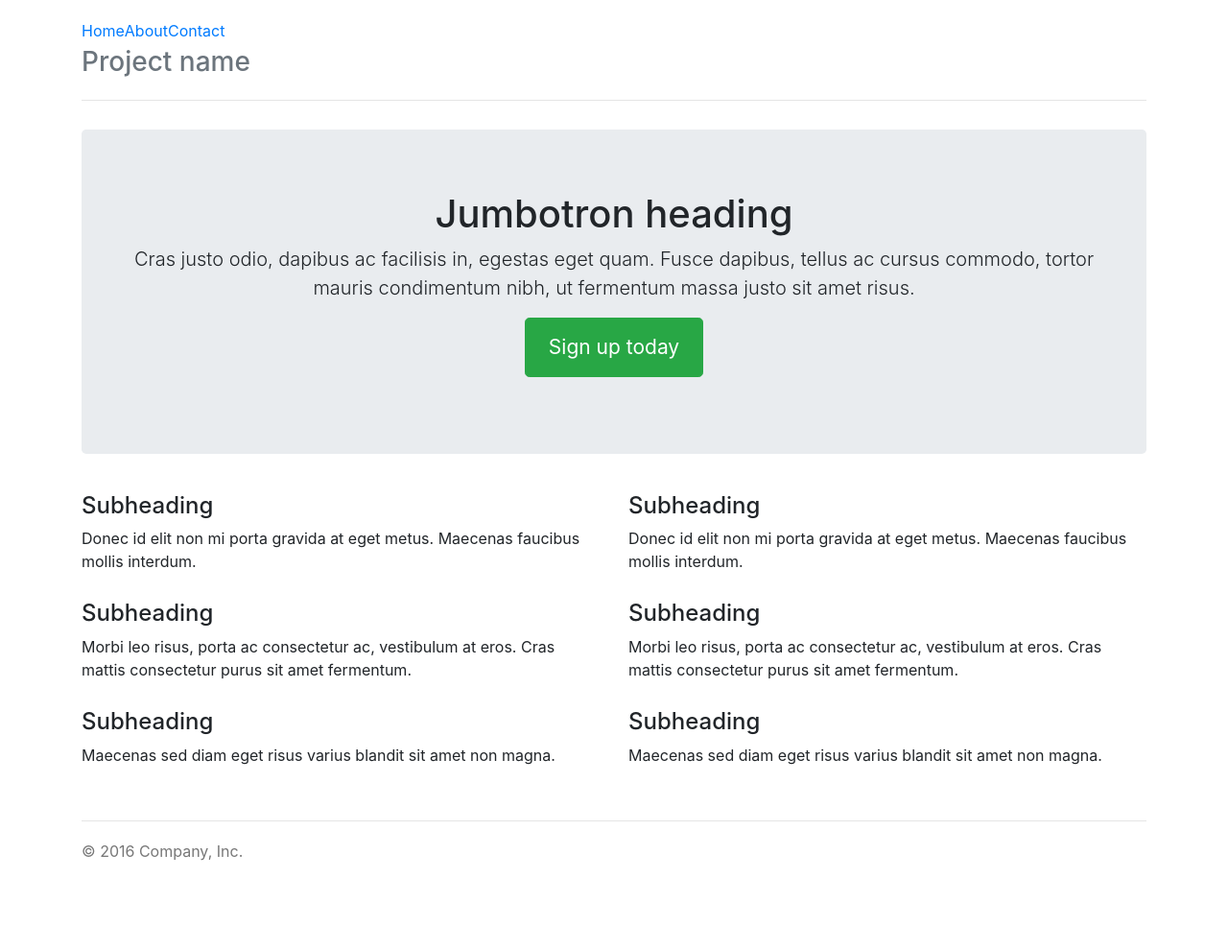
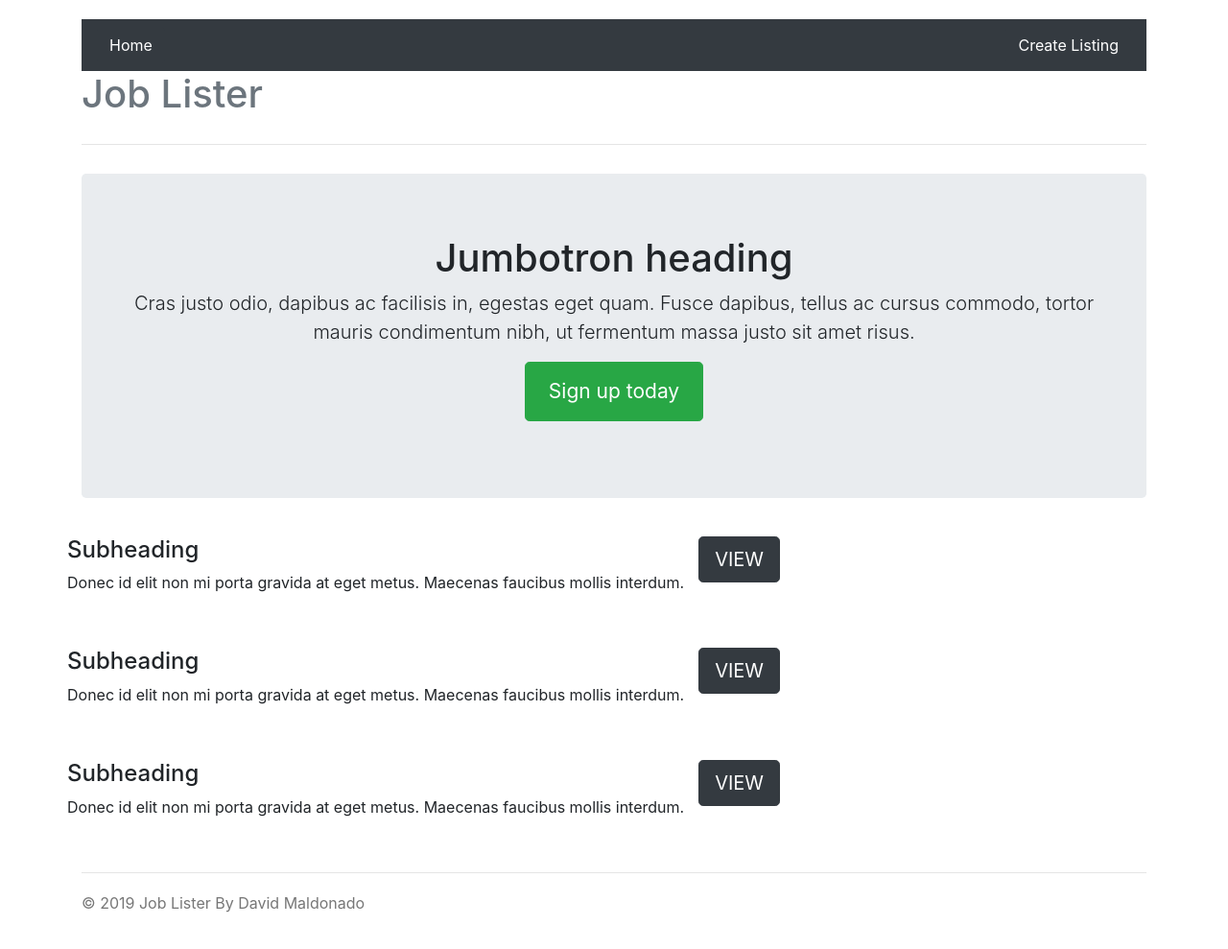
Before and after one commit to DavidMaldonado0/PHPDemos, a PHP site: page / in a window 1280 px wide. Shown: the whole page at 96% size. Before the commit the page ends 897 px from the top, so only its background shows below. Run offline with PHP 8.4, Linux system fonts and the light colour scheme.

Commit message:
Templates Finish

```diff
--- a/joblister/templates/frontpage.php
+++ b/joblister/templates/frontpage.php
@@ -1,34 +1,40 @@
 <?php include 'inc/header.php'; ?>
 
 
-      <div class="jumbotron">
+    <div class="jumbotron">
         <h1>Jumbotron heading</h1>
         <p class="lead">Cras justo odio, dapibus ac facilisis in, egestas eget quam. Fusce dapibus, tellus ac cursus commodo, tortor mauris condimentum nibh, ut fermentum massa justo sit amet risus.</p>
         <p><a class="btn btn-lg btn-success" href="#" role="button">Sign up today</a></p>
-      </div>
+    </div>
 
-      <div class="row marketing">
-        <div class="col-lg-6">
+    <div class="row marketing">
+        <div class="col-lmd-10">
           <h4>Subheading</h4>
           <p>Donec id elit non mi porta gravida at eget metus. Maecenas faucibus mollis interdum.</p>
+        </div>
+        <div class="col-md-2">
+            <button class="btn btn-dark btn-lg" href="">VIEW</button>
+        </div>
+    </div>
 
-          <h4>Subheading</h4>
-          <p>Morbi leo risus, porta ac consectetur ac, vestibulum at eros. Cras mattis consectetur purus sit amet fermentum.</p>
-
-          <h4>Subheading</h4>
-          <p>Maecenas sed diam eget risus varius blandit sit amet non magna.</p>
-        </div>
-
-        <div class="col-lg-6">
+    <div class="row marketing">
+        <div class="col-lmd-10">
           <h4>Subheading</h4>
           <p>Donec id elit non mi porta gravida at eget metus. Maecenas faucibus mollis interdum.</p>
+        </div>
+        <div class="col-md-2">
+            <button class="btn btn-dark btn-lg" href="">VIEW</button>
+        </div>
+    </div>
 
+    <div class="row marketing">
+        <div class="col-lmd-10">
           <h4>Subheading</h4>
-          <p>Morbi leo risus, porta ac consectetur ac, vestibulum at eros. Cras mattis consectetur purus sit amet fermentum.</p>
-
-          <h4>Subheading</h4>
-          <p>Maecenas sed diam eget risus varius blandit sit amet non magna.</p>
+          <p>Donec id elit non mi porta gravida at eget metus. Maecenas faucibus mollis interdum.</p>
         </div>
-      </div>
+        <div class="col-md-2">
+           <button class="btn btn-dark btn-lg" href="">VIEW</button>
+        </div>
+    </div>
 
 <?php include 'inc/footer.php'; ?>
--- a/joblister/templates/inc/footer.php
+++ b/joblister/templates/inc/footer.php
@@ -1,5 +1,5 @@
 <footer class="footer">
-        <p>&copy; 2016 Company, Inc.</p>
+        <p>&copy; 2019 Job Lister By David Maldonado</p>
       </footer>
 
     </div>
--- a/joblister/templates/inc/header.php
+++ b/joblister/templates/inc/header.php
@@ -9,12 +9,9 @@
 <body>
 <div class="container">
     <div class="header clearfix">
-        <nav>
-          <ul class="nav nav-pills pull-right">
-            <li role="presentation" class="active"><a href="#">Home</a></li>
-            <li role="presentation"><a href="#">About</a></li>
-            <li role="presentation"><a href="#">Contact</a></li>
-          </ul>
+        <nav class="navbar navbar-dark bg-dark">
+            <a class="btn btn-dark" href="index.php">Home</a>
+            <a class="btn btn-dark" href="create.php">Create Listing</a>
         </nav>
-        <h3 class="text-muted">Project name</h3>
+        <h1 class="text-muted">Job Lister</h1>
     </div>
```
Also changed, not shown: joblister/scriptjoblister.txt (added, +75 -0 lines).
